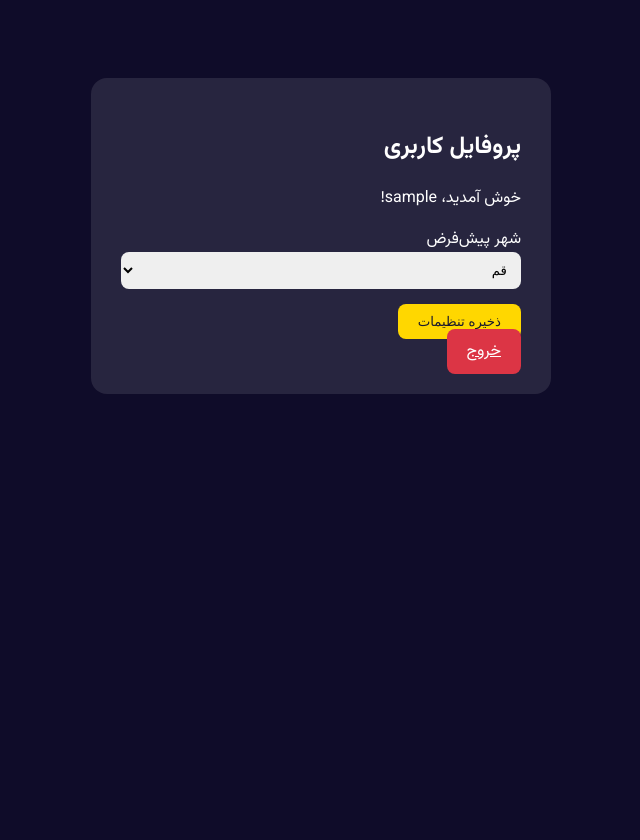
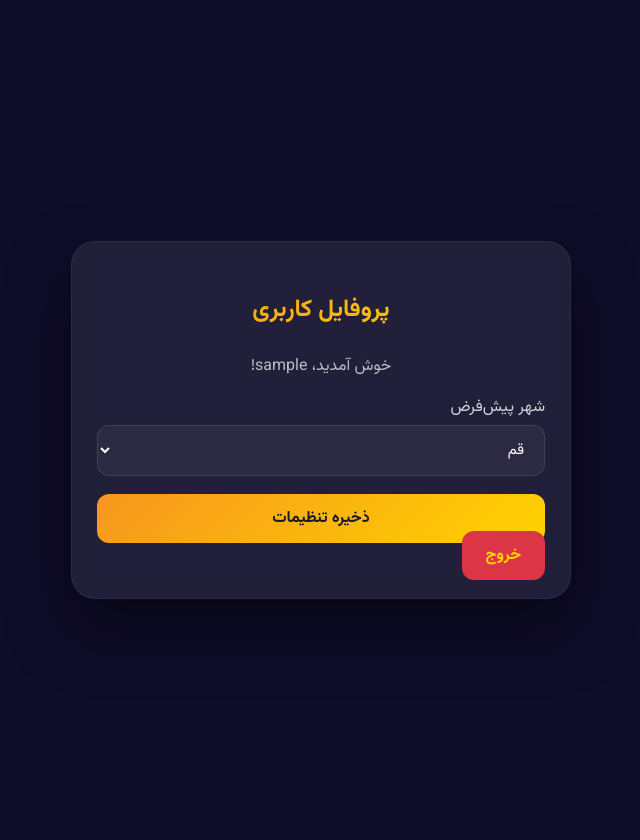
Before and after one commit to alimazhabe1-cell/alimerad, a Flask app: page /profile in a window 1280 px wide. Shown: the whole page, without its empty margins (319-959 px from the left). Before the commit the page ends 394 px from the top, so only its background shows below. Run offline with Flask 3, Linux system fonts and the light colour scheme; the visitor is signed in with stand-in values (Sample User, id 1).

Commit message:
Update base.html

```diff
--- a/templates/base.html
+++ b/templates/base.html
@@ -7,17 +7,131 @@
     <link href="https://fonts.googleapis.com/css2?family=Vazirmatn:wght@400;700&display=swap" rel="stylesheet">
     <link rel="stylesheet" href="https://cdnjs.cloudflare.com/ajax/libs/font-awesome/6.5.0/css/all.min.css">
     <style>
-        body { font-family: 'Vazirmatn', sans-serif; background: #0f0c29; color: #fff; padding: 20px; }
-        .auth-container { max-width: 400px; margin: 50px auto; background: rgba(255,255,255,0.1); padding: 30px; border-radius: 16px; }
-        .form-group { margin-bottom: 15px; }
-        .form-control { width: 100%; padding: 10px; border-radius: 8px; border: none; }
-        .btn { padding: 10px 20px; border: none; border-radius: 8px; cursor: pointer; }
-        .btn-primary { background: #ffd700; color: #1a1a2e; }
-        .btn-danger { background: #dc3545; color: #fff; }
-        .flash { padding: 10px; margin-bottom: 10px; border-radius: 8px; }
-        .flash.success { background: #28a745; }
-        .flash.danger { background: #dc3545; }
-        .flash.info { background: #17a2b8; }
+        body {
+            font-family: 'Vazirmatn', sans-serif;
+            background: #0f0c29;
+            color: #fff;
+            padding: 20px;
+            min-height: 100vh;
+            display: flex;
+            justify-content: center;
+            align-items: center;
+            margin: 0;
+        }
+        .container {
+            max-width: 500px;
+            width: 100%;
+        }
+        .auth-container {
+            background: rgba(255,255,255,0.08);
+            backdrop-filter: blur(10px);
+            padding: 30px 25px;
+            border-radius: 24px;
+            border: 1px solid rgba(255,255,255,0.06);
+            box-shadow: 0 30px 60px rgba(0,0,0,0.5);
+        }
+        .auth-container h2 {
+            text-align: center;
+            margin-bottom: 25px;
+            background: linear-gradient(135deg, #f7971e, #ffd200);
+            -webkit-background-clip: text;
+            -webkit-text-fill-color: transparent;
+            background-clip: text;
+        }
+        .form-group {
+            margin-bottom: 18px;
+        }
+        .form-group label {
+            display: block;
+            margin-bottom: 5px;
+            font-weight: 500;
+            opacity: 0.8;
+        }
+        .form-control {
+            width: 100%;
+            padding: 12px 16px;
+            border-radius: 12px;
+            border: 1px solid rgba(255,255,255,0.1);
+            background: rgba(255,255,255,0.05);
+            color: #fff;
+            font-family: 'Vazirmatn', sans-serif;
+            font-size: 15px;
+            transition: all 0.3s;
+            box-sizing: border-box;
+        }
+        .form-control:focus {
+            outline: none;
+            border-color: #ffd700;
+            background: rgba(255,255,255,0.08);
+            box-shadow: 0 0 0 3px rgba(255,215,0,0.1);
+        }
+        .form-control option {
+            background: #1a1a2e;
+            color: #fff;
+        }
+        .btn {
+            padding: 12px 24px;
+            border: none;
+            border-radius: 12px;
+            font-size: 16px;
+            font-weight: 600;
+            cursor: pointer;
+            transition: all 0.3s;
+            font-family: 'Vazirmatn', sans-serif;
+            width: 100%;
+        }
+        .btn-primary {
+            background: linear-gradient(135deg, #f7971e, #ffd200);
+            color: #1a1a2e;
+        }
+        .btn-primary:hover {
+            transform: translateY(-2px);
+            box-shadow: 0 8px 25px rgba(255,215,0,0.3);
+        }
+        .btn-danger {
+            background: #dc3545;
+            color: #fff;
+            margin-top: 10px;
+        }
+        .btn-danger:hover {
+            background: #c82333;
+        }
+        .auth-container p {
+            text-align: center;
+            margin-top: 18px;
+            opacity: 0.7;
+        }
+        .auth-container a {
+            color: #ffd700;
+            text-decoration: none;
+            font-weight: 600;
+        }
+        .auth-container a:hover {
+            text-decoration: underline;
+        }
+        .flash {
+            padding: 12px 16px;
+            border-radius: 12px;
+            margin-bottom: 15px;
+            font-weight: 500;
+        }
+        .flash.success {
+            background: #28a745;
+            color: #fff;
+        }
+        .flash.danger {
+            background: #dc3545;
+            color: #fff;
+        }
+        .flash.info {
+            background: #17a2b8;
+            color: #fff;
+        }
+        .text-center {
+            text-align: center;
+        }
+        .mt-10 { margin-top: 10px; }
+        .mt-20 { margin-top: 20px; }
     </style>
 </head>
 <body>
```
